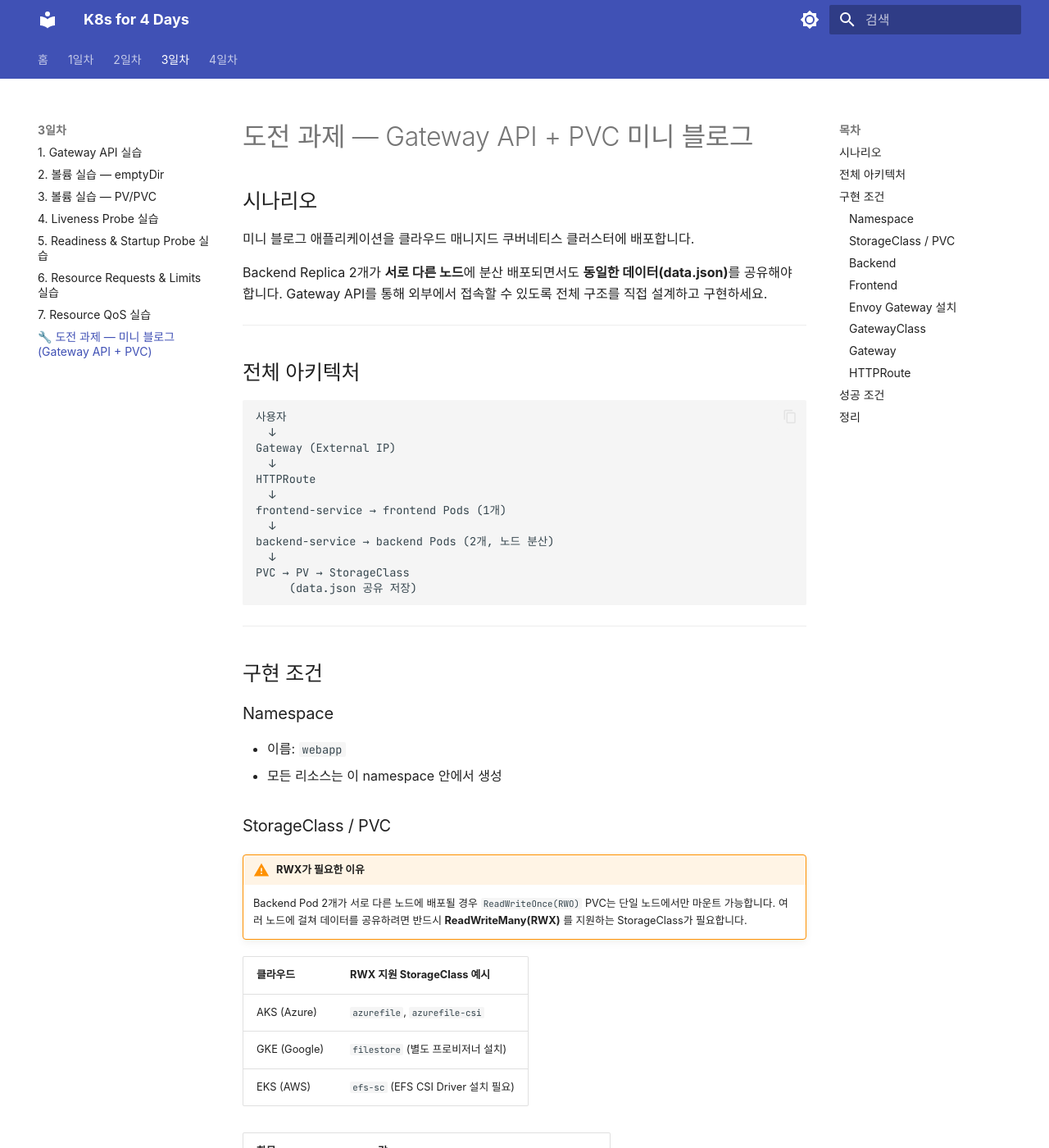
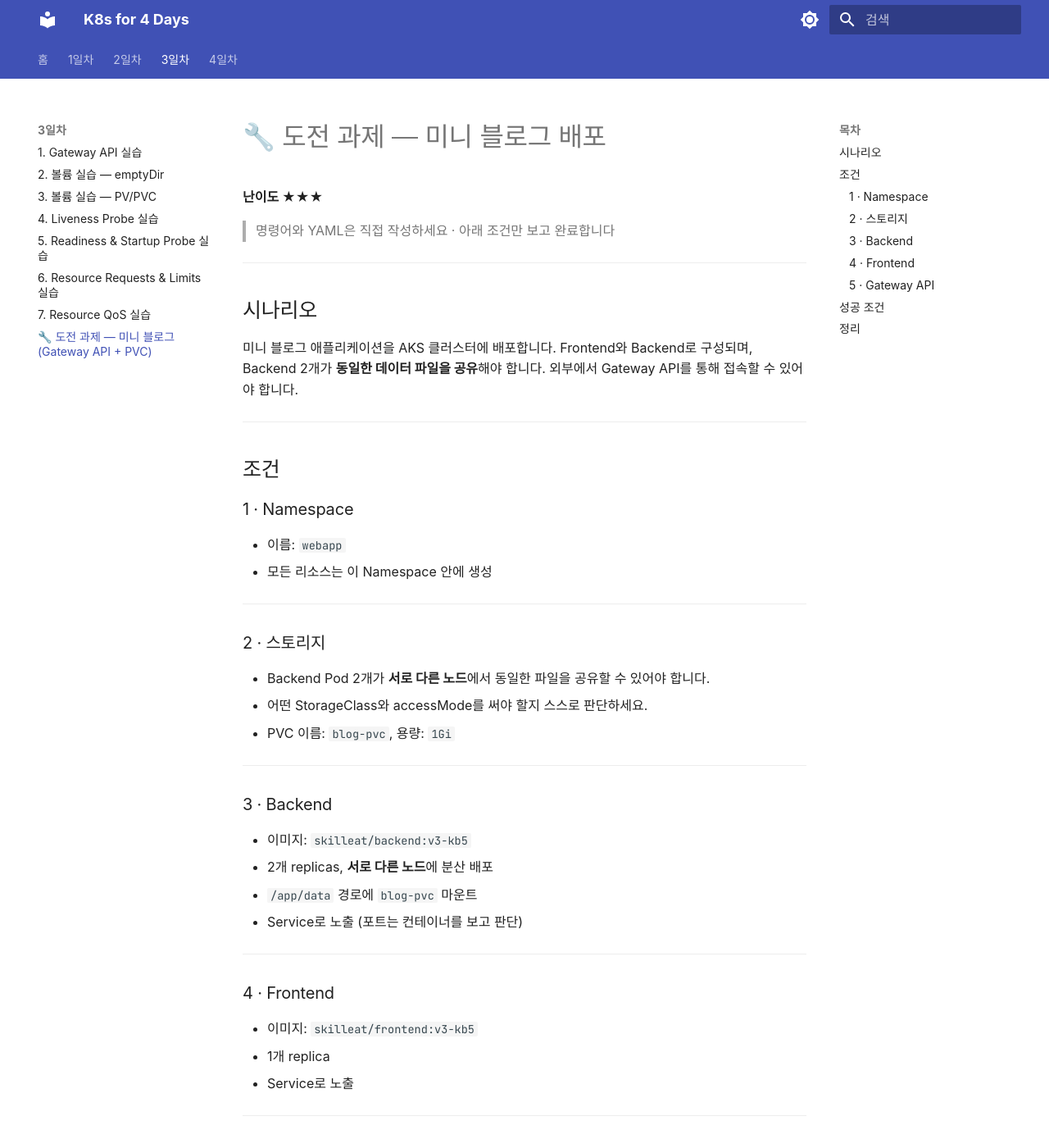
Before and after one commit to skilleat-labs/k8s-for-4days, an MkDocs documentation site: the page built from docs/day3/challenge-miniblog.md, in a window 1280 px wide and 1400 px high. Shown: the whole window at 82% size. Built offline with MkDocs 1.6.1 and Material for MkDocs 9.7.7, drawn with Linux system fonts in a browser that asks for light colours; some web fonts are replaced; some of the changed text lies outside the part shown.

Commit message:
Simplify miniblog challenge: remove hints, keep minimal conditions only

````diff
--- a/docs/day3/challenge-miniblog.md
+++ b/docs/day3/challenge-miniblog.md
@@ -1,128 +1,68 @@
-# 도전 과제 — Gateway API + PVC 미니 블로그
+# 🔧 도전 과제 — 미니 블로그 배포
+
+**난이도 ★★★**
+
+> 명령어와 YAML은 직접 작성하세요 · 아래 조건만 보고 완료합니다
+
+---
 
 ## 시나리오
 
-미니 블로그 애플리케이션을 클라우드 매니지드 쿠버네티스 클러스터에 배포합니다.
-
-Backend Replica 2개가 **서로 다른 노드**에 분산 배포되면서도 **동일한 데이터(data.json)**를 공유해야 합니다.
-Gateway API를 통해 외부에서 접속할 수 있도록 전체 구조를 직접 설계하고 구현하세요.
+미니 블로그 애플리케이션을 AKS 클러스터에 배포합니다.
+Frontend와 Backend로 구성되며, Backend 2개가 **동일한 데이터 파일을 공유**해야 합니다.
+외부에서 Gateway API를 통해 접속할 수 있어야 합니다.
 
 ---
 
-## 전체 아키텍처
+## 조건
 
-```
-사용자
-  ↓
-Gateway (External IP)
-  ↓
-HTTPRoute
-  ↓
-frontend-service → frontend Pods (1개)
-  ↓
-backend-service → backend Pods (2개, 노드 분산)
-  ↓
-PVC → PV → StorageClass
-     (data.json 공유 저장)
-```
+### 1 · Namespace
+
+- 이름: `webapp`
+- 모든 리소스는 이 Namespace 안에 생성
 
 ---
 
-## 구현 조건
+### 2 · 스토리지
 
-### Namespace
+- Backend Pod 2개가 **서로 다른 노드**에서 동일한 파일을 공유할 수 있어야 합니다.
+- 어떤 StorageClass와 accessMode를 써야 할지 스스로 판단하세요.
+- PVC 이름: `blog-pvc`, 용량: `1Gi`
 
-- 이름: `webapp`
-- 모든 리소스는 이 namespace 안에서 생성
+---
 
-### StorageClass / PVC
+### 3 · Backend
 
-!!! warning "RWX가 필요한 이유"
-    Backend Pod 2개가 서로 다른 노드에 배포될 경우 `ReadWriteOnce(RWO)` PVC는 단일 노드에서만 마운트 가능합니다.
-    여러 노드에 걸쳐 데이터를 공유하려면 반드시 **ReadWriteMany(RWX)** 를 지원하는 StorageClass가 필요합니다.
+- 이미지: `skilleat/backend:v3-kb5`
+- 2개 replicas, **서로 다른 노드**에 분산 배포
+- `/app/data` 경로에 `blog-pvc` 마운트
+- Service로 노출 (포트는 컨테이너를 보고 판단)
 
-| 클라우드 | RWX 지원 StorageClass 예시 |
-|---------|--------------------------|
-| AKS (Azure) | `azurefile`, `azurefile-csi` |
-| GKE (Google) | `filestore` (별도 프로비저너 설치) |
-| EKS (AWS) | `efs-sc` (EFS CSI Driver 설치 필요) |
+---
 
-| 항목 | 값 |
-|------|---|
-| PVC 이름 | `blog-pvc` |
-| StorageClassName | 클러스터에서 직접 확인 후 RWX 지원 클래스 기재 |
-| accessModes | `ReadWriteMany` |
-| 용량 | `1Gi` |
+### 4 · Frontend
 
-### Backend
+- 이미지: `skilleat/frontend:v3-kb5`
+- 1개 replica
+- Service로 노출
 
-| 항목 | 값 |
-|------|---|
-| Deployment 이름 | `backend` |
-| replicas | `2` |
-| image | `skilleat/backend:v3-kb5` |
-| containerPort | `5000` |
-| volumeMount 경로 | `/app/data` — PVC `blog-pvc` 마운트 |
-| label | `app=backend` |
-| Service 이름 | `backend-service` |
-| port → targetPort | `5000 → 5000` |
+---
 
-### Frontend
+### 5 · Gateway API
 
-| 항목 | 값 |
-|------|---|
-| Deployment 이름 | `frontend` |
-| replicas | `1` |
-| image | `skilleat/frontend:v3-kb5` |
-| containerPort | `80` |
-| label | `app=frontend` |
-| Service 이름 | `frontend-service` |
-| port → targetPort | `80 → 80` |
-
-### Envoy Gateway 설치
-
-GatewayClass를 만들기 전에 Envoy Gateway가 클러스터에 설치되어 있어야 합니다.
-
-!!! tip "설치 방법은 Gateway API 실습 페이지를 참고하세요"
-    [3일차 1번 — Gateway API 실습](3-2-gateway.md) 페이지의 **Envoy Gateway 설치** 섹션을 참고하여 먼저 설치를 완료하세요.
-
-### GatewayClass
-
-| 항목 | 값 |
-|------|---|
-| 이름 | `blog-gw-class` |
-| controllerName | `gateway.envoyproxy.io/gatewayclass-controller` |
-
-### Gateway
-
-| 항목 | 값 |
-|------|---|
-| 이름 | `blog-gw` |
-| gatewayClassName | `blog-gw-class` |
-| Listener 이름 | `http` |
-| port | `80` |
-| protocol | `HTTP` |
-
-### HTTPRoute
-
-| 항목 | 값 |
-|------|---|
-| 이름 | `frontend-route` |
-| parentRefs | Gateway `blog-gw` (webapp namespace) |
-| pathPrefix | `/` |
-| backendRef | `frontend-service` port `80` |
+- Envoy Gateway 설치 방법은 [Gateway API 실습](3-2-gateway.md) 참고
+- GatewayClass → Gateway → HTTPRoute 순서로 구성
+- `/` 경로로 들어오는 요청이 Frontend로 라우팅되어야 함
 
 ---
 
 ## 성공 조건
 
-- [ ] `webapp` namespace에 모든 리소스가 생성됨
 - [ ] `blog-pvc` STATUS가 `Bound`
-- [ ] Backend Pod 2개가 **서로 다른 노드**에 배포됨
-- [ ] `backend-service` Endpoints에 2개 IP 등록됨
-- [ ] Gateway External IP가 할당됨
+- [ ] Backend Pod 2개가 서로 다른 노드에서 Running
+- [ ] Gateway에 External IP가 할당됨
 - [ ] 브라우저에서 블로그 페이지 접속 성공
-- [ ] 게시글 작성 후 두 Backend Pod 모두 동일한 `data.json` 보유
+- [ ] 게시글 작성 후 두 Backend Pod가 동일한 데이터를 가짐
 
 ---
 
````
